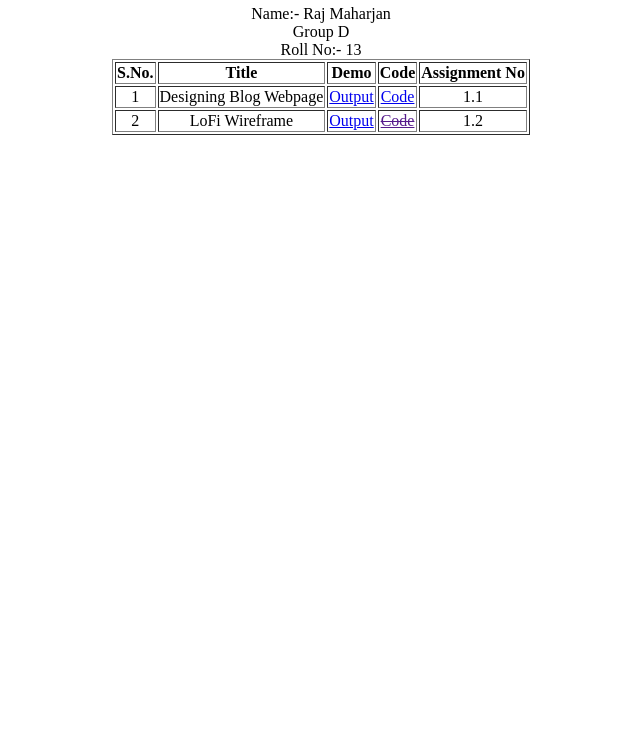
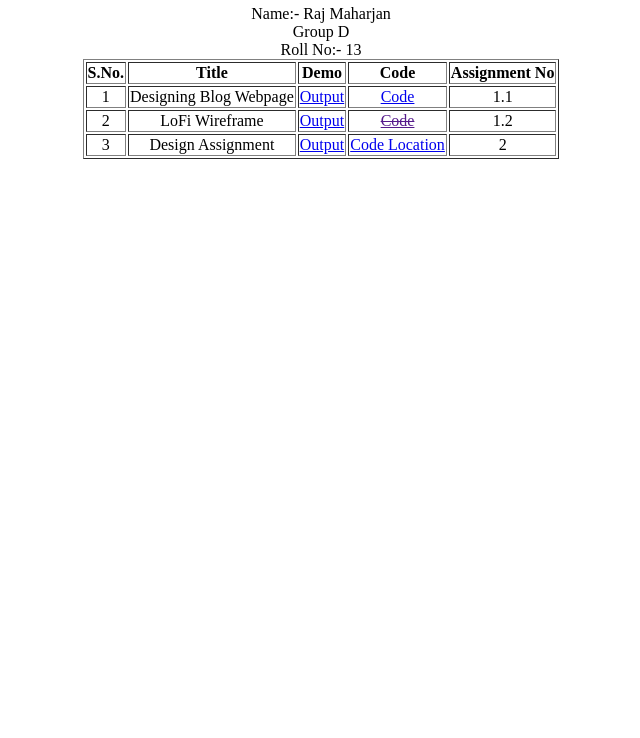
Before and after one commit to dubbyding/lf-itrn, a plain HTML site: page index.html in a window 1280 px wide. Shown: the part 62-800 px from the top of the page, without its empty margins (319-959 px from the left). Drawn offline with Linux system fonts and the light colour scheme.

Commit message:
add assignment-2 to main page

```diff
--- a/index.html
+++ b/index.html
@@ -53,6 +53,20 @@
 					</td>
 					<td>1.2</td>
 				</tr>
+				<tr>
+					<td>3</td>
+					<td>Design Assignment</td>
+					<td>
+						<a href="./assignment/design-2/index.html">Output</a>
+					</td>
+					<td>
+						<a
+							href="https://github.com/dubbyding/lf-itrn/tree/main/assignment/design-2"
+							>Code Location</a
+						>
+					</td>
+					<td>2</td>
+				</tr>
 			</tbody>
 		</table>
 	</body>
```
